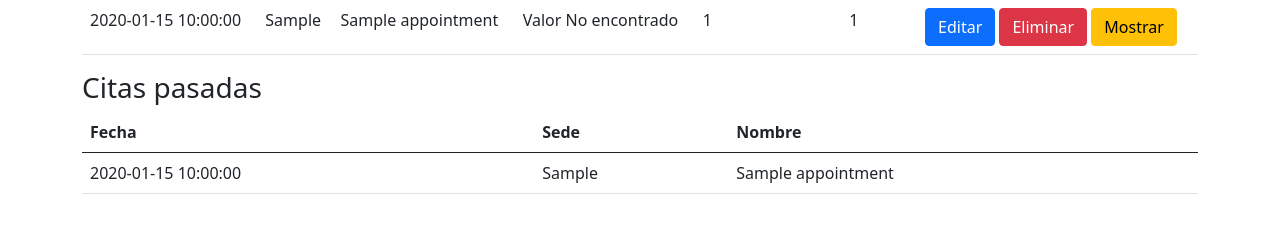
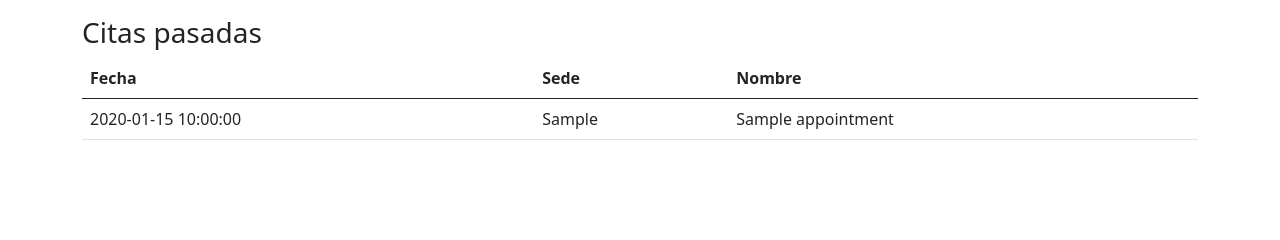
Before and after one commit to andrea0026/proyecto_mascotas, a Flask app: page /dashboard in a window 1280 px wide. Shown: the part 130-370 px from the top of the page. Run offline with Flask 2, Linux system fonts and the light colour scheme; the visitor is signed in with stand-in values (Sample User, id 1); tables that the repository leaves empty hold one stand-in row (values such as "Sample post").

Commit message:
update dashboard template with model and controller

```diff
--- a/flask_app/controller/users_controller.py
+++ b/flask_app/controller/users_controller.py
@@ -70,13 +70,13 @@
 
     user = User.get_by_id(formulario) #Usuario que inicio sesión
 
-    formulario_appointments = {
-        "id": session['usuario_id']
-    }
+    # formulario_appointments = {
+    #     "id": session['usuario_id']
+    # }
 
-    appointments=Appointment.get_appointment_by_user(formulario_appointments)
+    current_appointments=Appointment.get_current()
     past_appointments = Appointment.get_past()
-    return render_template('dashboard.html', user=user,appointments=appointments, past_appointments=past_appointments)
+    return render_template('dashboard.html', user=user,current_appointments=current_appointments, past_appointments=past_appointments)
 
 @app.route('/logout')
 def logout():
--- a/flask_app/models/citas.py
+++ b/flask_app/models/citas.py
@@ -62,6 +62,19 @@
         return result
 
     @classmethod
+    def get_current(cls):
+        now = datetime.now()
+        current_time = now.strftime("%Y-%m-%d")
+        query = "SELECT appointments.* FROM appointments LEFT JOIN users ON users.id = appointments.user_id where date >= '" + str(current_time)  + "'"#LEFT JOIN users
+        print(query)
+        results = connectToMySQL('tienda_mascotas').query_db(query) #Lista de diccionarios
+        current_appointments = []
+        for appointment in results:
+            current_appointments.append(cls(appointment))
+        print(current_appointments)
+        return current_appointments
+
+    @classmethod
     def get_all(cls):
         now = datetime.now()
         current_time = now.strftime("%Y-%m-%d")
--- a/flask_app/templates/dashboard.html
+++ b/flask_app/templates/dashboard.html
@@ -29,27 +29,27 @@
                     </tr>
                 </thead>
                 <tbody>
-                    {% for appointment in appointments %}
-                        {% if appointment.id != past_appointments.id %}
+                    {% for current_appointment in current_appointments %}
+                        {% if current_appointment.user_id == user.id %}
                             <tr>
-                                <td>{{ appointment.date }}</td>
-                                <td>{{ appointment.site }}</td>
-                                <td>{{ appointment.pet_name }}</td>
+                                <td>{{ current_appointment.date }}</td>
+                                <td>{{ current_appointment.site }}</td>
+                                <td>{{ current_appointment.pet_name }}</td>
                                 <td>
-                                    {% if appointment.animal_type == 'p' %}
+                                    {% if current_appointment.animal_type == 'p' %}
                                         Perro
-                                    {% elif appointment.animal_type == 'g' %}
+                                    {% elif current_appointment.animal_type == 'g' %}
                                         Gato
                                     {% else %}
                                         Valor No encontrado
                                     {% endif %}
                                 </td>
-                                <td>{{ appointment.service_type_id }}</td> <!-- falta traer la descripcion de estas tablas -->
-                                <td>{{ appointment.client_type_id }}</td>
+                                <td>{{ current_appointment.service_type_id }}</td> <!-- falta traer la descripcion de estas tablas -->
+                                <td>{{ current_appointment.client_type_id }}</td>
                                 <td>
-                                    <a href="/edit/appointment/{{appointment.id}}" class="btn btn-primary">Editar</a>
-                                    <a href="/delete/appointment/{{appointment.id}}" class="btn btn-danger">Eliminar</a>
-                                    <a href="/show/appointment/{{appointment.id}}" class="btn btn-warning">Mostrar</a>
+                                    <a href="/edit/appointment/{{current_appointment.id}}" class="btn btn-primary">Editar</a>
+                                    <a href="/delete/appointment/{{current_appointment.id}}" class="btn btn-danger">Eliminar</a>
+                                    <a href="/show/appointment/{{current_appointment.id}}" class="btn btn-warning">Mostrar</a>
                                 </td>
                             </tr>
                         {% endif %}
```
